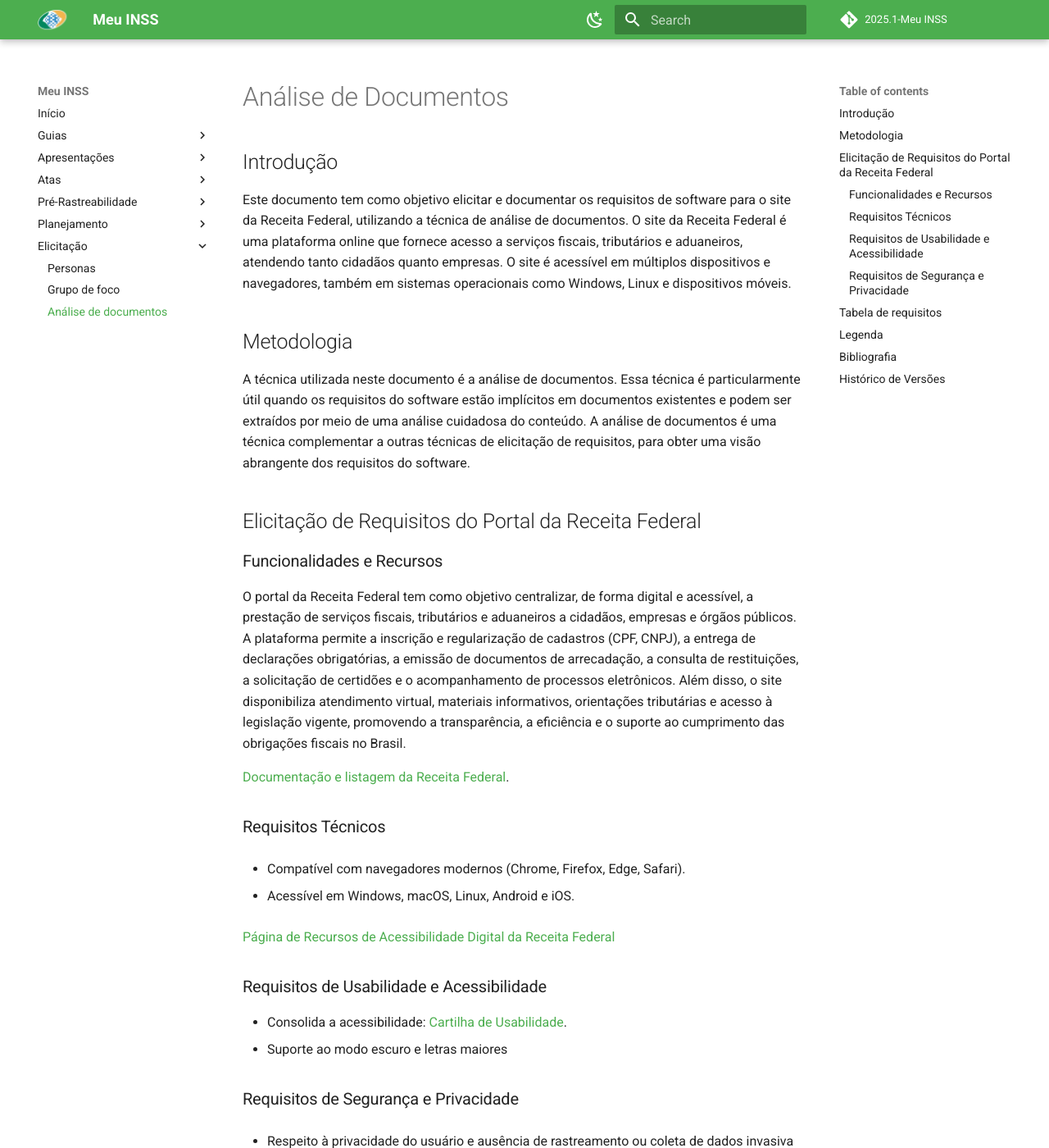
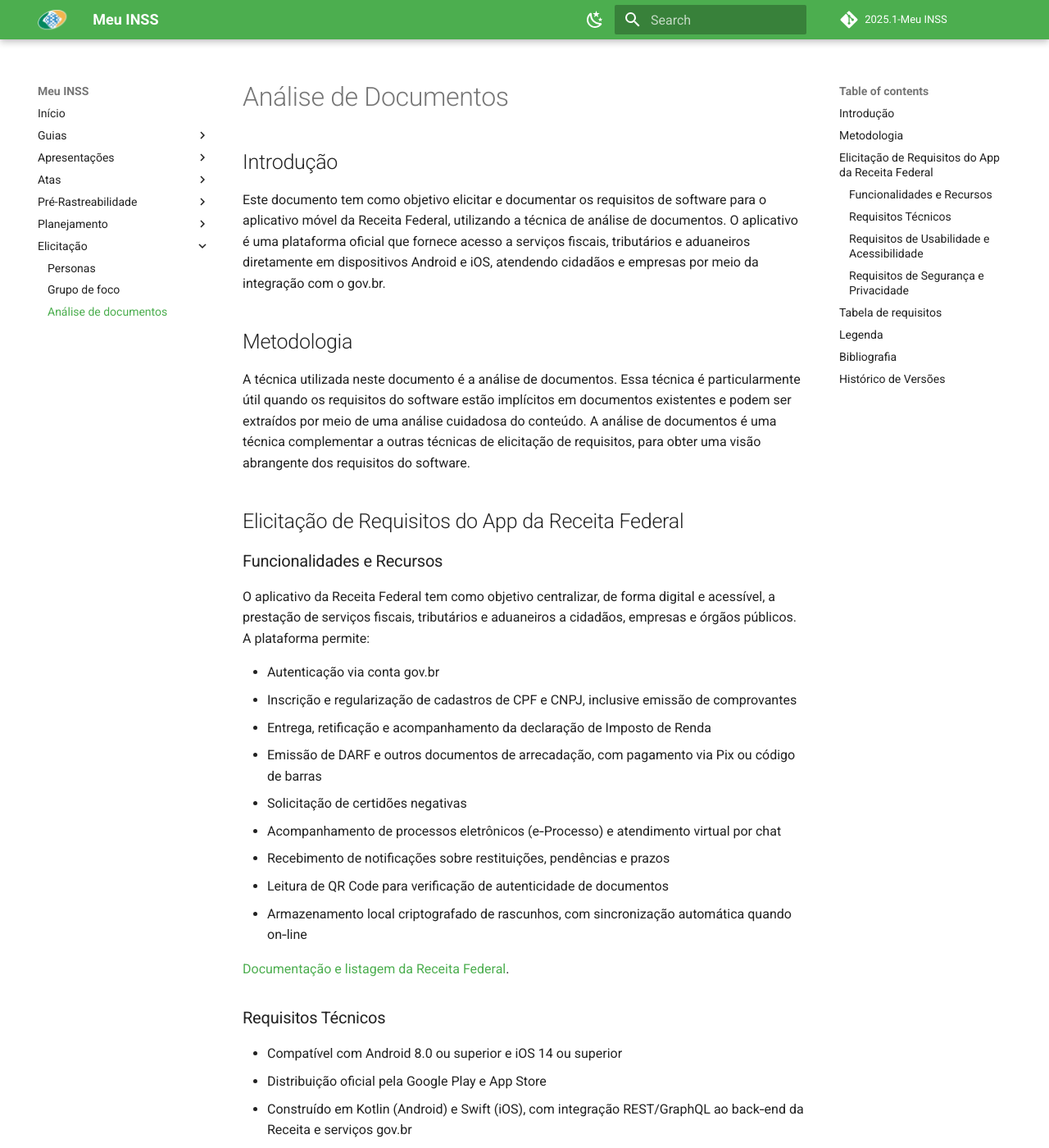
Before and after one commit to Requisitos-de-Software/2025.1-Meu-INSS, an MkDocs documentation site: the page built from docs/elicitacao/analisededocumentos.md, in a window 1280 px wide and 1400 px high. Shown: the whole window at 82% size. Built offline with MkDocs 1.6.1 and Material for MkDocs 9.7.7, drawn with Linux system fonts in a browser that asks for light colours; comment, search, counter and statistics services are not loaded; some of the changed text lies outside the part shown.

Commit message:
ajustando nome do doc

```diff
--- a/docs/elicitacao/analisededocumentos.md
+++ b/docs/elicitacao/analisededocumentos.md
@@ -2,81 +2,96 @@
 
 ## Introdução
 
-Este documento tem como objetivo elicitar e documentar os requisitos de software para o site da Receita Federal, utilizando a técnica de análise de documentos. O site da Receita Federal é uma plataforma online que fornece acesso a serviços fiscais, tributários e aduaneiros, atendendo tanto cidadãos quanto empresas. O site é acessível em múltiplos dispositivos e navegadores, também em sistemas operacionais como Windows, Linux e dispositivos móveis.
-
+Este documento tem como objetivo elicitar e documentar os requisitos de software para o aplicativo móvel da Receita Federal, utilizando a técnica de análise de documentos. O aplicativo é uma plataforma oficial que fornece acesso a serviços fiscais, tributários e aduaneiros diretamente em dispositivos Android e iOS, atendendo cidadãos e empresas por meio da integração com o gov.br.
 
 ## Metodologia
 
 A técnica utilizada neste documento é a análise de documentos. Essa técnica é particularmente útil quando os requisitos do software estão implícitos em documentos existentes e podem ser extraídos por meio de uma análise cuidadosa do conteúdo. A análise de documentos é uma técnica complementar a outras técnicas de elicitação de requisitos, para obter uma visão abrangente dos requisitos do software.
 
-## Elicitação de Requisitos do Portal da Receita Federal
+## Elicitação de Requisitos do App da Receita Federal
 
 ### Funcionalidades e Recursos
 
-O portal da Receita Federal tem como objetivo centralizar, de forma digital e acessível, a prestação de serviços fiscais, tributários e aduaneiros a cidadãos, empresas e órgãos públicos. A plataforma permite a inscrição e regularização de cadastros (CPF, CNPJ), a entrega de declarações obrigatórias, a emissão de documentos de arrecadação, a consulta de restituições, a solicitação de certidões e o acompanhamento de processos eletrônicos. Além disso, o site disponibiliza atendimento virtual, materiais informativos, orientações tributárias e acesso à legislação vigente, promovendo a transparência, a eficiência e o suporte ao cumprimento das obrigações fiscais no Brasil.
+O aplicativo da Receita Federal tem como objetivo centralizar, de forma digital e acessível, a prestação de serviços fiscais, tributários e aduaneiros a cidadãos, empresas e órgãos públicos. A plataforma permite:
+
+- Autenticação via conta gov.br
+- Inscrição e regularização de cadastros de CPF e CNPJ, inclusive emissão de comprovantes
+- Entrega, retificação e acompanhamento da declaração de Imposto de Renda
+- Emissão de DARF e outros documentos de arrecadação, com pagamento via Pix ou código de barras
+- Solicitação de certidões negativas
+- Acompanhamento de processos eletrônicos (e‑Processo) e atendimento virtual por chat
+- Recebimento de notificações sobre restituições, pendências e prazos
+- Leitura de QR Code para verificação de autenticidade de documentos
+- Armazenamento local criptografado de rascunhos, com sincronização automática quando on‑line
 
 [Documentação e listagem da Receita Federal](https://www.gov.br/pt-br/sitemap).
 
 ### Requisitos Técnicos
-- Compatível com navegadores modernos (Chrome, Firefox, Edge, Safari).
 
-- Acessível em Windows, macOS, Linux, Android e iOS.
-
+- Compatível com Android 8.0 ou superior e iOS 14 ou superior
+- Distribuição oficial pela Google Play e App Store
+- Construído em Kotlin (Android) e Swift (iOS), com integração REST/GraphQL ao back‑end da Receita e serviços gov.br
+- Atualizações de manutenção pelo menos trimestrais
+- Compatível com navegadores modernos (Chrome, Firefox, Edge, Safari), quanto ao site.
 
 [Página de Recursos de Acessibilidade Digital da Receita Federal](https://www.gov.br/governodigital/pt-br/acessibilidade-e-usuario/acessibilidade-digital/recursos-de-acessibilidade)
 
 ### Requisitos de Usabilidade e Acessibilidade
 
-- Consolida a acessibilidade: [Cartilha de Usabilidade](https://epwg.governoeletronico.gov.br/cartilha-usabilidade.html).
-- Suporte ao modo escuro e letras maiores
+- Conformidade com WCAG para aplicações móveis
+- Suporte a modo escuro, ajuste dinâmico de fonte e alto contraste
+- Compatibilidade com leitores de tela TalkBack (Android) e (iOS)
+- Fluxos simplificados para usuários acima de 60 anos
+
+[Cartilha de Usabilidade](https://epwg.governoeletronico.gov.br/cartilha-usabilidade.html).
 
 ### Requisitos de Segurança e Privacidade
 
-- Respeito à privacidade do usuário e ausência de rastreamento ou coleta de dados invasiva [Política de Privacidade](https://www.gov.br/pt-br/termos-de-uso).
+- Autenticação forte com biometria (Face ID ou impressão digital) e PIN
+- Armazenamento local protegido no iOS e Android
+- Criptografia de dados em trânsito e em repouso
+- Conformidade com a LGPD, sem rastreamento de terceiros
+- Programa governamental de bug bounty e análise estática de código a cada release
 
-- Proteção contra vulnerabilidades [Política de Privacidade](https://www.gov.br/pt-br/termos-de-uso).
+[Política de Privacidade](https://www.gov.br/pt-br/termos-de-uso).
 
 ## Tabela de requisitos
 
 | Identificação | Descrição | Categoria |
 | --- | --- | --- |
-| RFB01 | Acesso aos serviços de CPF, CNPJ e regularização de cadastro. | RF |
-| RFB02 | Declaração e acompanhamento do Imposto de Renda. | RF |
-| RFB03 | Emissão de certidões e documentos de arrecadação. | RF |
-| RFB04 | Agendamento de atendimentos presenciais e atendimento digital. | RF |
-| RFB05 | Compatibilidade com navegadores modernos (Chrome, Firefox, Edge). | RNF |
-| RFB06 | Interface responsiva para dispositivos móveis e desktops. | RI |
-| RFB07 | Suporte a recursos de acessibilidade (leitores de tela, Libras, contraste de cores). | RI |
-| RFB08 | Alta disponibilidade e estabilidade de acesso ao portal. | RPR |
-| RFB09 | Proteção de dados pessoais conforme a LGPD. | RR |
-| RFB10 | Testes de usabilidade para garantir a navegação simples e acessível. | RT |
-| RFB11 | Testes de segurança para garantir a integridade dos dados e autenticação segura. | RT |
-| RFB12 | Testes de desempenho para suportar alta demanda de usuários simultâneos. | RT |
+| RFA01 | Login pelo gov.br com suporte a biometria. | RF |
+| RFA02 | Consulta, alteração e emissão de comprovante de CPF/CNPJ. | RF |
+| RFA03 | Preenchimento, entrega e acompanhamento do Imposto de Renda. | RF |
+| RFA04 | Geração e pagamento de DARF via Pix ou código de barras. | RF |
+| RFA05 | Envio de notificações sobre restituições e pendências. | RF |
+| RFA06 | Solicitação de certidões negativas dentro do app. | RF |
+| RFA07 | Compatível com Android 8+ e iOS 14+. | RNF |
+| RFA08 | Interface responsiva, acessível e com modo escuro. | RI |
+| RFA11 | Proteção de dados pessoais conforme LGPD e biometria local. | RR |
+| RFA12 | Testes de usabilidade semestrais com público 60+. | RT |
+| RFA13 | Testes de segurança para garantir a integridade dos dados e autenticação segura. | RT |
+| RFA14 | Testes de desempenho para suportar alta demanda de usuários simultâneos.| RT |
+| RFA15 | Emissão de CPF 100 % remota (fotografia + verificação facial). | RF |
+
 <div style="text-align: center;"><p>Tabela 1 - Tabela dos requisitos levantados (Autor: Thales. 2025).</p></div>
 
 ## Legenda
 
 - RF: Requisitos Funcionais - Descrevem o comportamento ou a funcionalidade que o software deve ter para atender às necessidades do usuário.
-
 - RNF: Requisitos Não-Funcionais - Descrevem os atributos que o software deve ter, como desempenho, segurança e usabilidade, mas não descrevem o comportamento do software em si.
-
 - RI: Requisitos de Interface - Descrevem as características da interface do usuário, como layout, navegação e personalização.
-
 - RPR: Requisitos de Produto - Descrevem as características do produto, como compatibilidade, desempenho e custo.
-
 - RR: Riscos - São os riscos associados ao desenvolvimento e uso do software.
-
 - RT: Testes e Validações - Descrevem as atividades necessárias para testar e validar o software antes de sua implantação.
 
 ## Bibliografia
 
-- Receita Federal. *Portal Oficial da Receita Federal*. Disponível em: <https://www.gov.br/receitafederal/pt-br>. Acesso em: 25 abr. 2025.
-- Receita Federal. *Serviços disponíveis no portal*. Disponível em: <https://www.gov.br/receitafederal/pt-br/assuntos/servicos>. Acesso em: 25 abr. 2025.
-- Governo Digital. *Recursos de Acessibilidade Digital – gov.br*. Disponível em: <https://www.gov.br/governodigital/pt-br/acessibilidade-e-usuario/acessibilidade-digital/recursos-de-acessibilidade>. Acesso em: 25 abr. 2025.
-- Receita Federal. *Meu Imposto de Renda 2024*. Disponível em: <https://www.gov.br/receitafederal/pt-br/assuntos/meu-imposto-de-renda>. Acesso em: 25 abr. 2025.
-
+- Receita Federal. Portal Oficial da Receita Federal. Disponível em: <https://www.gov.br/receitafederal/pt-br>. Acesso em: 25 abr. 2025.
+- Receita Federal. Aplicativo Receita Federal – Android & iOS. Disponível nas lojas oficiais. Acesso em: 25 abr. 2025.
+- Governo Digital. Recursos de Acessibilidade Digital – gov.br. Disponível em: <https://www.gov.br/governodigital/pt-br/acessibilidade-e-usuario/acessibilidade-digital/recursos-de-acessibilidade>. Acesso em: 25 abr. 2025.
 
 ## Histórico de Versões
 | Data | Versão | Descrição | Autor(es) | Data de revisão | Revisor(es) |
 | :-: | :-: | :-: | :-: | :-: | :-: |
-| 25/04/2025 | `1.0` | Criação do documento | [Thales Germano](https://github.com/thalesgvl) e Marco Marques | 26/04/2025 | José |
+| 25/04/2025 | `1.0` | Criação do documento | [Thales Germano](https://github.com/thalesgvl) e [Marco Marques](https://github.com/marcomarquesdc)| 26/04/2025 | [José Eduardo](https://github.com/jevprado)|
+| 04/05/2025 | `1.1` | Ajustes do documento | [Thales Germano](https://github.com/thalesgvl) e [Marco Marques](https://github.com/marcomarquesdc) | 04/05/2025 | [José Eduardo](https://github.com/jevprado)|
```
Also changed, not shown: docs/elicitacao/anlisededocumentos.md (deleted, +0 -97 lines).
